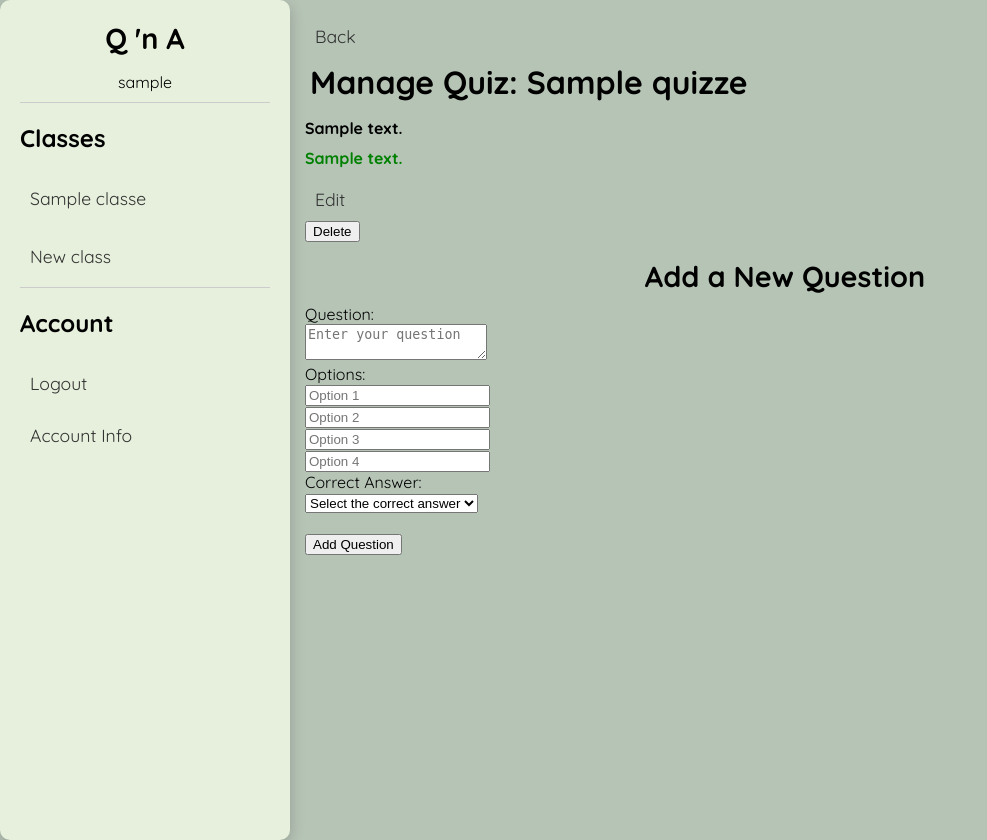
After one commit to nikukuu/quiz-attendance, a Flask app: page /manage_quiz/1 in a window 1280 px wide. The commit adds this page. Shown: the whole page, without its empty margins (0-987 px from the left). Run offline with Flask 3, Linux system fonts and the light colour scheme; the visitor is signed in with stand-in values (Sample User, id 1); tables that the repository leaves empty or names only in its code hold one stand-in row (values such as "Sample post"); some libraries are stand-ins or nearby versions.

Commit message:
Add files via upload

```diff
--- a/QA/main.py
+++ b/QA/main.py
@@ -58,7 +58,6 @@ def login():
 
         if account:
             session['username'] = username
-            flash('Login successful!', 'success')
             return redirect(url_for('teacher'))
         else:
             flash('Incorrect username or password.', 'danger')
@@ -106,7 +105,6 @@ def student_log():
 
         if account:
             session['username'] = username
-            flash('Login successful!', 'success')
             return redirect(url_for('student'))
         else:
             flash('Incorrect username or password.', 'danger')
@@ -140,6 +138,28 @@ def student():
         return redirect(url_for('student_log'))
 
 #-------------------------------AUTHENTICATION--END--CODE-------------------------------#
+
+
+#-------------------------------ACCOUNT--INFORMATION-------------------------------------#
+
+@app.route('/t_acc_info')
+def t_acc_info():
+    if 'username' in session:
+        # Retrieve user details from the database
+        cursor = mysql.connection.cursor(MySQLdb.cursors.DictCursor)
+        cursor.execute('SELECT * FROM teacher WHERE username = %s', (session['username'],))
+        account = cursor.fetchone()
+
+        cursor.execute('SELECT class_name, class_code FROM t_classes')
+        classes = cursor.fetchall()
+        cursor.close()
+
+        return render_template('t_acc_info.html', account=account, username=session['username'], classes=classes)
+    else:
+        flash('You need to log in first.', 'danger')
+        return redirect(url_for('login'))
+
+#-------------------------------ACCOUNT--INFORMATION--END--CODE---------------------------#
 
 @app.route('/t_classes', methods=['GET', 'POST'])
 def t_classes():
@@ -223,6 +243,173 @@ def delete_class(class_code):
         flash('You need to log in first', 'danger')
         return redirect(url_for('login'))
 
+@app.route('/class_quizzes/<class_code>', methods=['GET', 'POST'])
+def class_quizzes(class_code):
+    if 'username' in session:
+        if request.method == 'POST':
+            quiz_title = request.form['quiz_title']
+            cursor = mysql.connection.cursor(MySQLdb.cursors.DictCursor)
+            cursor.execute('INSERT INTO quizzes (class_code, quiz_title) VALUES (%s, %s)', (class_code, quiz_title))
+            mysql.connection.commit()
+            cursor.close()
+            flash('Quiz added successfully!', 'success')
+            return redirect(url_for('class_quizzes', class_code=class_code))
+
+        cursor = mysql.connection.cursor(MySQLdb.cursors.DictCursor)
+        # Fetch class info and quizzes
+        cursor.execute('SELECT * FROM t_classes WHERE class_code = %s', (class_code,))
+        selected_class = cursor.fetchone()
+
+        cursor.execute('SELECT * FROM quizzes WHERE class_code = %s', (class_code,))
+        quizzes = cursor.fetchall()
+
+        cursor.execute('SELECT class_name, class_code FROM t_classes')
+        classes = cursor.fetchall()
+
+        cursor.close()
+
+        return render_template('class_quizzes.html',
+                               selected_class=selected_class,
+                               quizzes=quizzes,
+                               username=session['username'],
+                               classes=classes)
+    else:
+        flash('You need to log in first.', 'danger')
+        return redirect(url_for('login'))
+
+@app.route('/manage_quiz/<int:quiz_id>', methods=['GET', 'POST'])
+def manage_quiz(quiz_id):
+    if 'username' in session:
+        cursor = mysql.connection.cursor(MySQLdb.cursors.DictCursor)
+
+        if request.method == 'POST':
+            # Retrieve question and options from the form
+            question_text = request.form['question_text']
+            options = request.form.getlist('options[]')  # Get all options
+            correct_answer_index = int(request.form['correct_answer']) - 1  # Convert to 0-based index
+            correct_answer = options[correct_answer_index]  # Get the correct answer
+
+            # Insert the question into the database
+            cursor.execute(
+                'INSERT INTO quiz_questions (quiz_id, question_text, correct_answer) VALUES (%s, %s, %s)',
+                (quiz_id, question_text, correct_answer)
+            )
+            question_id = cursor.lastrowid  # Get the ID of the newly added question
+
+            # Insert options into the database
+            for option in options:
+                cursor.execute(
+                    'INSERT INTO quiz_options (question_id, option_text) VALUES (%s, %s)',
+                    (question_id, option)
+                )
+
+            mysql.connection.commit()
+            flash('Question added successfully!', 'success')
+            return redirect(url_for('manage_quiz', quiz_id=quiz_id))
+
+        # Fetch quiz details
+        cursor.execute('SELECT * FROM quizzes WHERE quiz_id = %s', (quiz_id,))
+        quiz = cursor.fetchone()
+        class_code = quiz['class_code']
+
+        # Fetch questions and their options
+        cursor.execute('SELECT * FROM quiz_questions WHERE quiz_id = %s', (quiz_id,))
+        questions = cursor.fetchall()
+
+        # Fetch options for each question
+        for question in questions:
+            cursor.execute('SELECT * FROM quiz_options WHERE question_id = %s', (question['question_id'],))
+            question['options'] = cursor.fetchall()
+
+        cursor.execute('SELECT class_name, class_code FROM t_classes')
+        classes = cursor.fetchall()
+        cursor.close()
+
+        return render_template('manage_quiz.html',
+                               quiz=quiz,
+                               questions=questions,
+                               username=session['username'],
+                               classes=classes, class_code=class_code)
+    else:
+        flash('You need to log in first.', 'danger')
+        return redirect(url_for('login'))
+
+@app.route('/edit_question/<int:question_id>/<int:quiz_id>', methods=['GET', 'POST'])
+def edit_question(question_id, quiz_id):
+    if 'username' in session:
+        cursor = mysql.connection.cursor(MySQLdb.cursors.DictCursor)
+
+        if request.method == 'POST':
+            question_text = request.form['question_text']
+            options = request.form.getlist('options[]')
+            correct_answer_index = int(request.form['correct_answer']) - 1
+            correct_answer = options[correct_answer_index]
+
+            # Update question text and correct answer
+            cursor.execute(
+                'UPDATE quiz_questions SET question_text = %s, correct_answer = %s WHERE question_id = %s',
+                (question_text, correct_answer, question_id)
+            )
+
+            # Update options
+            cursor.execute('DELETE FROM quiz_options WHERE question_id = %s', (question_id,))
+            for option in options:
+                cursor.execute(
+                    'INSERT INTO quiz_options (question_id, option_text) VALUES (%s, %s)',
+                    (question_id, option)
+                )
+
+            mysql.connection.commit()
+            flash('Question updated successfully!', 'success')
+            return redirect(url_for('manage_quiz', quiz_id=quiz_id))
+
+        # Fetch existing question and options
+        cursor.execute('SELECT * FROM quiz_questions WHERE question_id = %s', (question_id,))
+        question = cursor.fetchone()
+        cursor.execute('SELECT * FROM quiz_options WHERE question_id = %s', (question_id,))
+        question['options'] = cursor.fetchall()
+
+        cursor.close()
+
+        return render_template('edit_question.html', question=question, quiz_id=quiz_id)
+    else:
+        flash('You need to log in first.', 'danger')
+        return redirect(url_for('login'))
+
+@app.route('/delete_question/<int:question_id>', methods=['POST'])
+def delete_question(question_id):
+    if 'username' in session:
+        cursor = mysql.connection.cursor()
+        cursor.execute('DELETE FROM quiz_questions WHERE question_id = %s', (question_id,))
+        cursor.execute('DELETE FROM quiz_options WHERE question_id = %s', (question_id,))
+        mysql.connection.commit()
+        cursor.close()
+        flash('Question deleted successfully!', 'success')
+        return redirect(request.referrer)
+    else:
+        flash('You need to log in first.', 'danger')
+        return redirect(url_for('login'))
+
+@app.route('/delete_quiz/<int:quiz_id>', methods=['POST'])
+def delete_quiz(quiz_id):
+    if 'username' in session:
+        cursor = mysql.connection.cursor(MySQLdb.cursors.DictCursor)
+
+        # First, delete the quiz's options and questions
+        cursor.execute('DELETE FROM quiz_options WHERE question_id IN (SELECT question_id FROM quiz_questions WHERE quiz_id = %s)', (quiz_id,))
+        cursor.execute('DELETE FROM quiz_questions WHERE quiz_id = %s', (quiz_id,))
+
+        # Then, delete the quiz itself
+        cursor.execute('DELETE FROM quizzes WHERE quiz_id = %s', (quiz_id,))
+
+        mysql.connection.commit()
+        cursor.close()
+
+        flash('Quiz deleted successfully!', 'success')
+        return redirect(url_for('class_quizzes', class_code=request.referrer.split("/")[-1]))
+    else:
+        flash('You need to log in first.', 'danger')
+        return redirect(url_for('login'))
 
 if __name__=='__main__':
     app.run(debug=True)
--- a/QA/static/css/teacher.css
+++ b/QA/static/css/teacher.css
@@ -65,3 +65,8 @@ h3 {
     margin-top: 20px;
     font-size: 1.5rem;
 }
+
+.flash.success {
+    font-weight: bold;
+    color: #155724;
+}
--- /dev/null
+++ b/QA/templates/manage_quiz.html
@@ -0,0 +1,55 @@
+{% extends "teacher.html" %}
+{% block title %} Manage Quiz {% endblock %}
+
+{% block content %}
+    <a href="{{ url_for('class_quizzes', class_code=class_code) }}" class="btn btn-secondary">Back</a>
+
+    <h1>Manage Quiz: {{ quiz['quiz_title'] }}</h1>
+
+    <!-- List of questions -->
+    <ul>
+        {% for question in questions %}
+            <li>
+                <strong>{{ question['question_text'] }}</strong>
+                <ul>
+                    {% for option in question['options'] %}
+                        <li {% if option['option_text'] == question['correct_answer'] %}style="font-weight: bold; color: green;"{% endif %}>
+                            {{ option['option_text'] }}
+                        </li>
+                    {% endfor %}
+                </ul>
+                <!-- Edit/Delete buttons -->
+                <a href="{{ url_for('edit_question', question_id=question['question_id'], quiz_id=quiz['quiz_id']) }}">Edit</a>
+                <form action="{{ url_for('delete_question', question_id=question['question_id']) }}" method="POST" style="display:inline;">
+                    <button type="submit" onclick="return confirm('Delete this question?');">Delete</button>
+                </form>
+            </li>
+        {% endfor %}
+    </ul>
+
+    <!-- Add question form -->
+    <h2>Add a New Question</h2>
+    <form action="{{ url_for('manage_quiz', quiz_id=quiz['quiz_id']) }}" method="POST">
+        <label for="question_text">Question:</label><br>
+        <textarea name="question_text" placeholder="Enter your question" required></textarea><br>
+
+        <!-- Input fields for multiple-choice options -->
+        <label for="options">Options:</label><br>
+        <input type="text" name="options[]" placeholder="Option 1" required><br>
+        <input type="text" name="options[]" placeholder="Option 2" required><br>
+        <input type="text" name="options[]" placeholder="Option 3" required><br>
+        <input type="text" name="options[]" placeholder="Option 4" required><br>
+
+        <!-- Dropdown for selecting the correct answer -->
+        <label for="correct_answer">Correct Answer:</label><br>
+        <select name="correct_answer" required>
+            <option value="" disabled selected>Select the correct answer</option>
+            <option value="1">Option 1</option>
+            <option value="2">Option 2</option>
+            <option value="3">Option 3</option>
+            <option value="4">Option 4</option>
+        </select><br><br>
+
+        <button type="submit">Add Question</button>
+    </form>
+{% endblock %}
--- a/QA/templates/t_quiz.html
+++ b/QA/templates/t_quiz.html
@@ -1,12 +1,12 @@
 {% extends "teacher.html" %}
-{% block title %} Classes {% endblock %}
+{% block title %} Class {% endblock %}
 
 {% block content %}
     {% if selected_class %}
         <h1>{{ selected_class['class_name'] }}</h1>
         <h3>Code: {{ selected_class['class_code'] }}</h3>
 
-        <a href="#">Add Quiz</a>
+        <a href="{{ url_for('class_quizzes', class_code=selected_class['class_code']) }}">Quizzes</a>
         <a href="#">Attendance</a>
         <a href="#">Statistics</a>
 
--- a/QA/templates/teacher.html
+++ b/QA/templates/teacher.html
@@ -29,7 +29,7 @@
             <h3>Account</h3>
             <ul>
                 <li><a href="{{url_for('login')}}">Logout</a></li>
-                <li><a href="#">Account Info</a></li>
+                <li><a href="{{url_for('t_acc_info')}}">Account Info</a></li>
             </ul>
         </div>
         <div class="container">
```
Also changed, not shown: QA/static/css/create_quiz.css (added, +75 -0 lines), QA/templates/class_quizzes.html (added, +36 -0 lines), QA/templates/create_quiz.html (added, +77 -0 lines), QA/templates/edit_question.html (added, +30 -0 lines), QA/templates/t_acc_info.html (added, +9 -0 lines).
